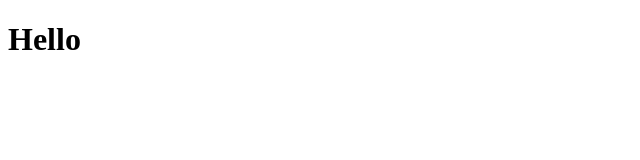
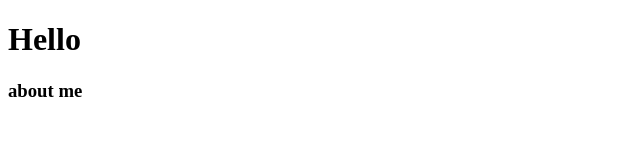
Before and after one commit to brittanyb478/test, a plain HTML site: page index.html in a window 1280 px wide. Shown: the full height of the page, 0-640 px from the left. Drawn offline with Linux system fonts and the light colour scheme.

Commit message:
addedreadme

```diff
--- a/index.html
+++ b/index.html
@@ -8,5 +8,6 @@
 </head>
 <body>
     <h1>Hello </h1>
+    <h3> about me</h3>
 </body>
 </html>
```
Also changed, not shown: 1 other file.
